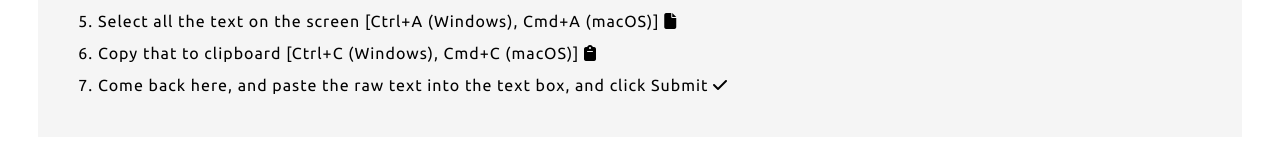
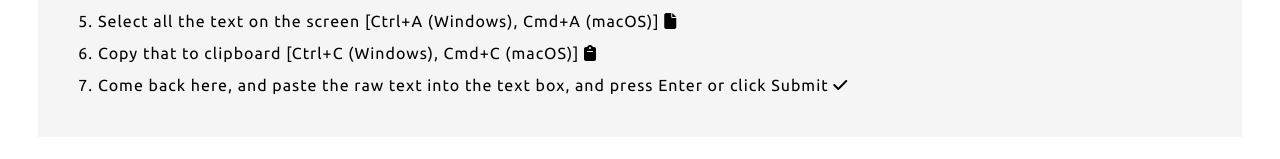
Before and after one commit to josheewa/gradeCalc, a plain HTML site: page index.html in a window 1280 px wide. Shown: the part 256-415 px from the top of the page. Drawn offline with Linux system fonts and the light colour scheme.

Commit message:
Updated directions to reflect change

```diff
--- a/index.html
+++ b/index.html
@@ -13,7 +13,6 @@
 </head>
 <body onload="setup()">
     <h1>Grade Calculator</h1>
-    <!-- <div id="directions" class="entry"> -->
         <div id="entryDirections" class="entry">
             <ol type="1">
                 <li>Make sure you are on a computer, not a cellphone <i class="fa-solid fa-computer"></i></li>
@@ -22,10 +21,9 @@
                 <li>Click the class you wish to calculate <i class="fa-solid fa-calculator"></i></li>
                 <li>Select all the text on the screen [Ctrl+A (Windows), Cmd+A (macOS)] <i class="fa-solid fa-file"></i></li>
                 <li>Copy that to clipboard [Ctrl+C (Windows), Cmd+C (macOS)] <i class="fa-solid fa-clipboard"></i></li>
-                <li>Come back here, and paste the raw text into the text box, and click Submit <i class="fa-solid fa-check"></i></li>
+                <li>Come back here, and paste the raw text into the text box, and press Enter or click Submit <i class="fa-solid fa-check"></i></li>
             </ol>
         </div>
-    <!-- </div> -->
     <div class="entry">
         <div id="alertContainer" class="entry"></div>
         <textarea type="text" id="field" autofocus></textarea>
```
